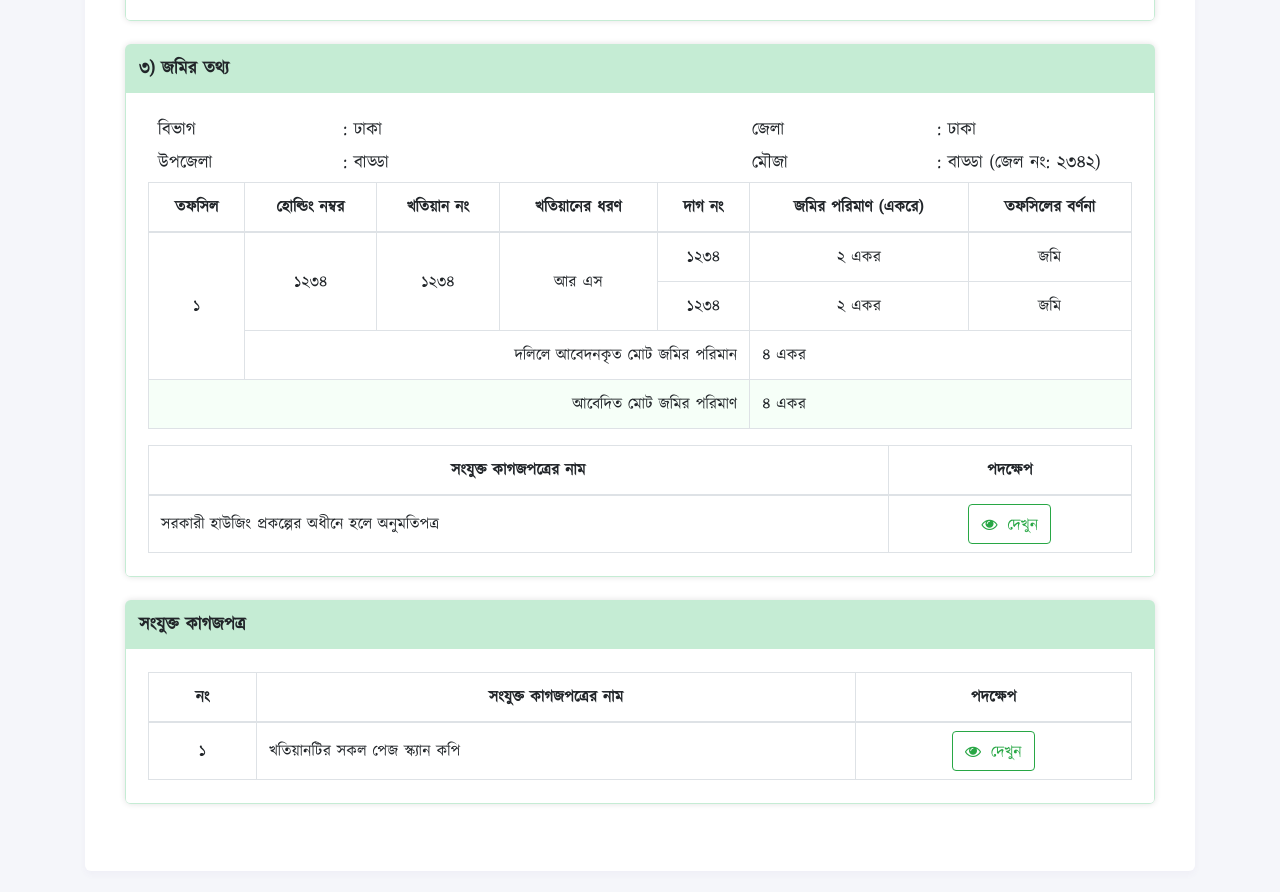
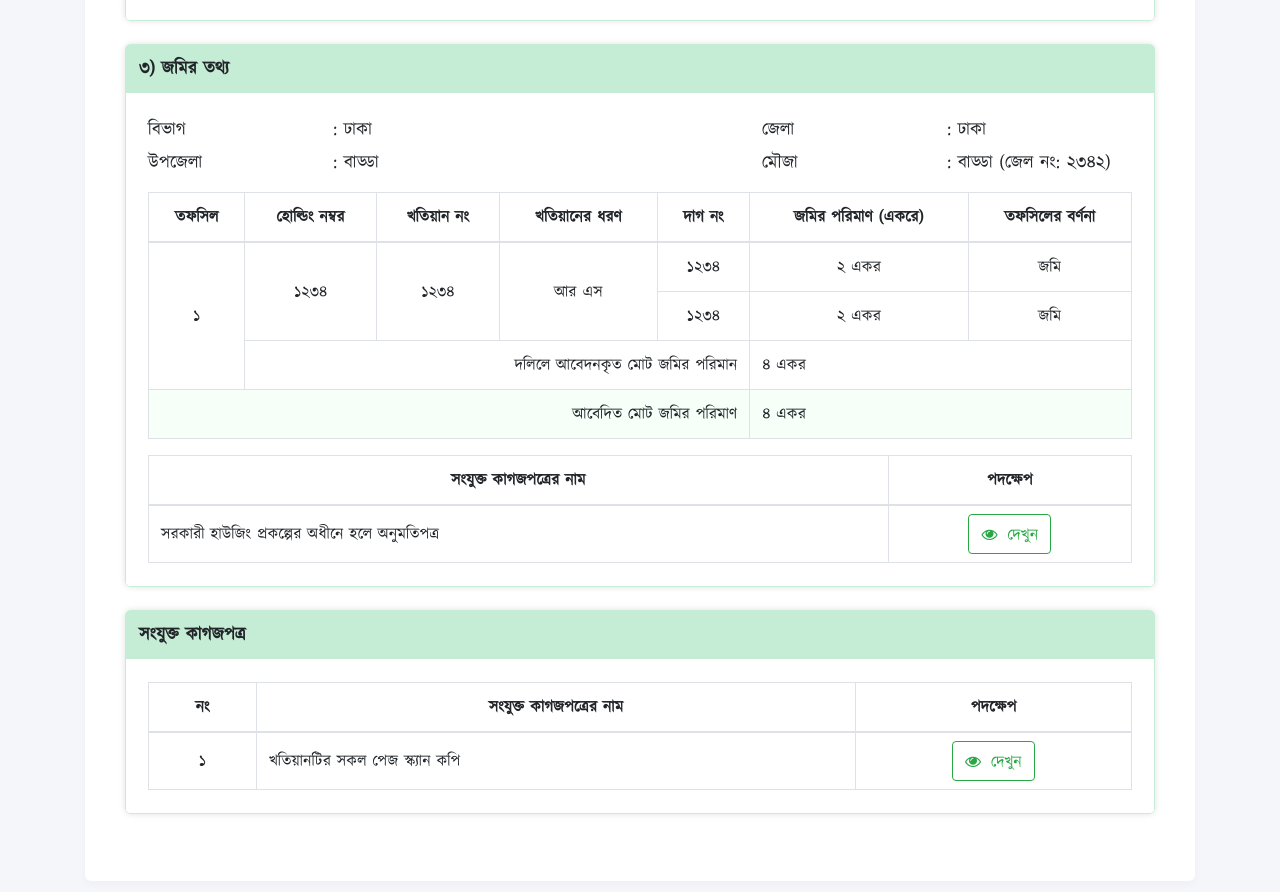
Before and after one commit to sheik-mostafizur/land-v2.1-html, a plain HTML site: page mutation-apply-khosra-review.html in a window 1280 px wide. Shown: the part 1130-2022 px from the top of the page. Drawn offline with nearby package versions, Linux system fonts and the light colour scheme.

Commit message:
fix jomir-tottho margin

```diff
--- a/css/mutation-apply.css
+++ b/css/mutation-apply.css
@@ -212,7 +212,7 @@
   display: grid;
   grid-template-columns: 370px 370px;
   justify-content: space-between;
-  margin: 0 10px;
+  margin-bottom: 10px;
 }
 
 .mutation-main .mutation-modal-item .jomir-tottho > div {
```
